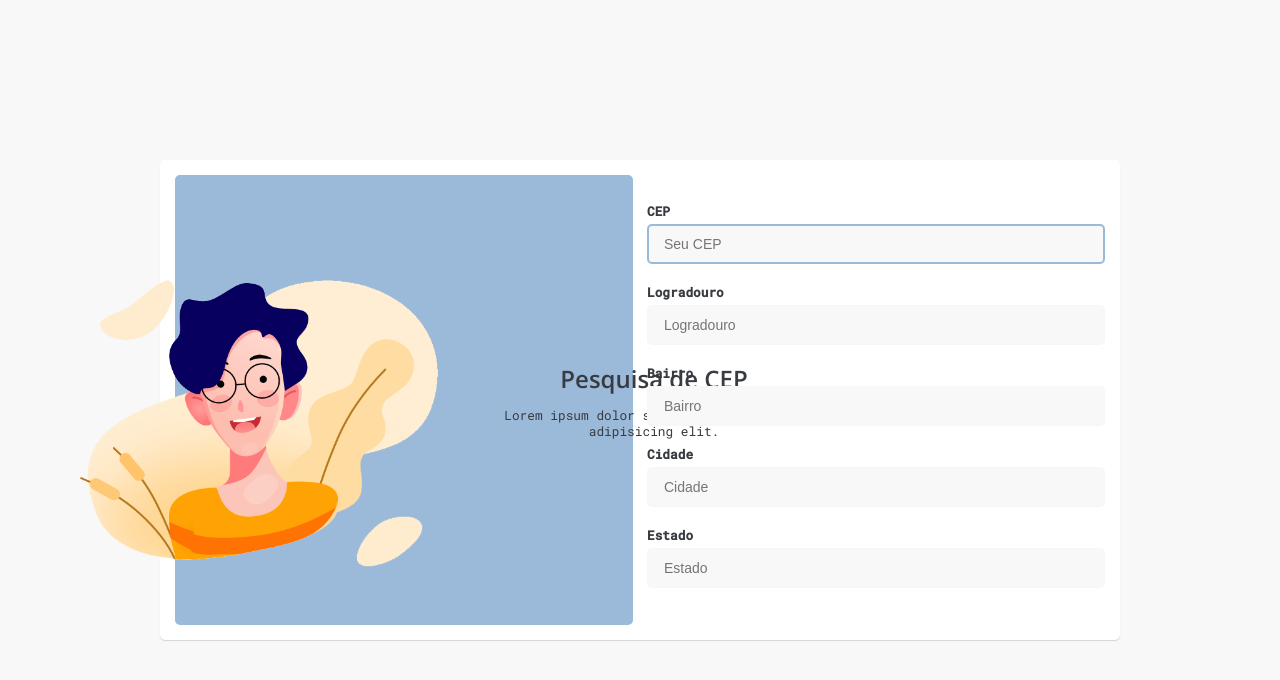
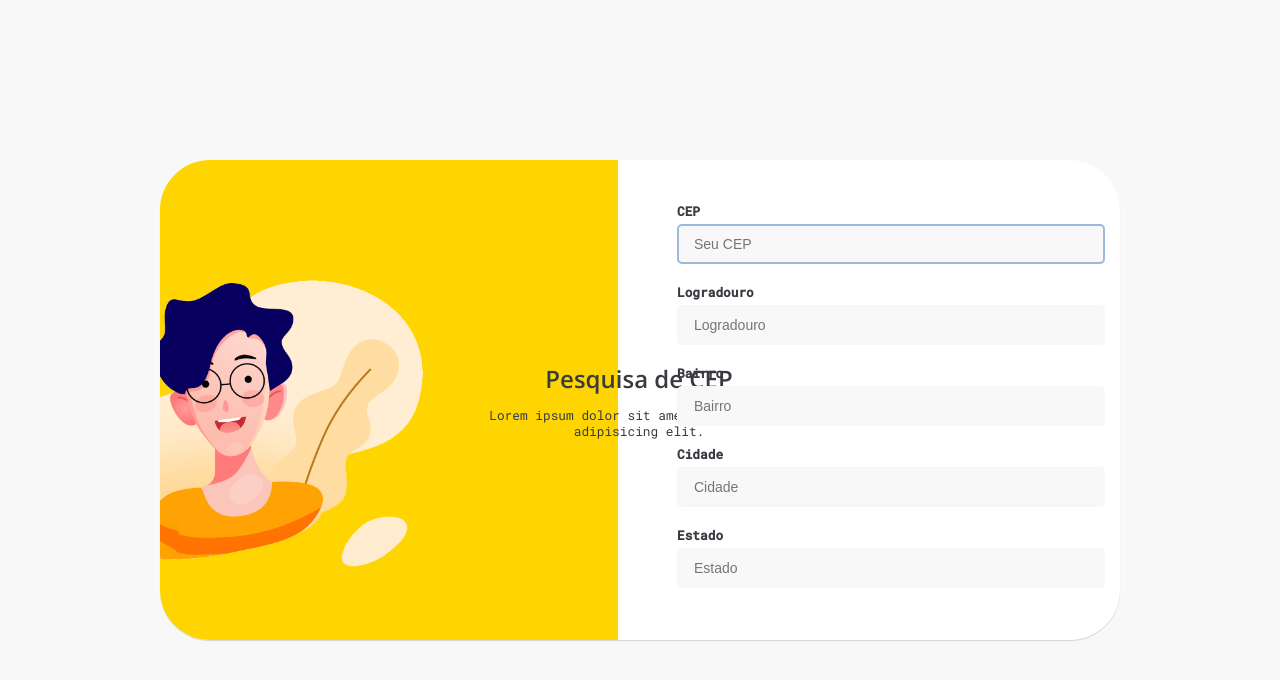
Before and after one commit to daniel-silva-dxp/modernjs, a website: page src/176 - CEP Consulta/index.html in a window 1280 px wide. Drawn offline with nearby package versions, Linux system fonts and the light colour scheme.

Commit message:
feat: refatorando css

```diff
--- a/src/176 - CEP Consulta/src/css/main.css
+++ b/src/176 - CEP Consulta/src/css/main.css
@@ -14,7 +14,6 @@ body {
 .container {
 	width: 100%;
 	height: auto;
-	padding: 15px;
 	margin-right: auto;
 	margin-left: auto;
 }
@@ -32,12 +31,11 @@ body {
     AVATAR
 ********************/
 .wrap {
-	background: #9bbad9;
+	background: #fed500;
 	width: 100%;
 	height: 100%;
 	padding: 15px;
 	margin-bottom: 15px;
-	border-radius: 5px;
 }
 .wrap.display-flex {
 	justify-content: space-evenly;
@@ -70,6 +68,7 @@ body {
 }
 .wrap-form {
 	width: 100%;
+	padding: 15px;
 }
 .form-group {
 	display: block;
@@ -129,10 +128,11 @@ input[type=text]:focus {
 		margin-top: 20vh;
 	}
 	.box {
-		border-radius: 5px;
+		border-radius: 50px;
 		-webkit-box-shadow: 0px 1px 1px 0px rgba(0, 0, 0, 0.15);
 		-moz-box-shadow: 0px 1px 1px 0px rgba(0, 0, 0, 0.15);
 		box-shadow: 0px 1px 1px 0px rgba(0, 0, 0, 0.15);
+		overflow: hidden;
 	}
 	.container.display-flex {
 		flex-flow: row wrap;
```
